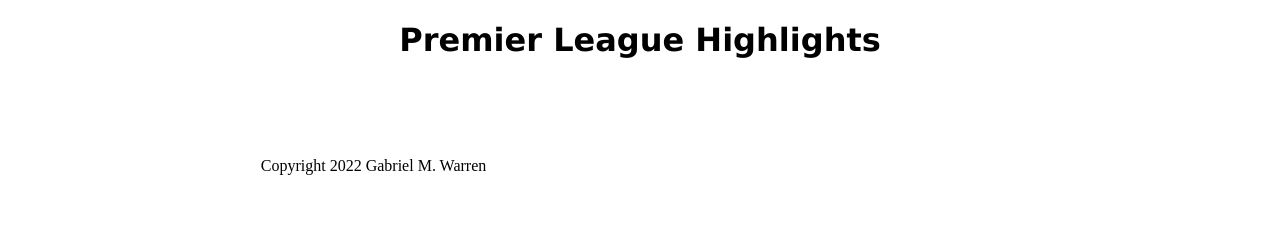
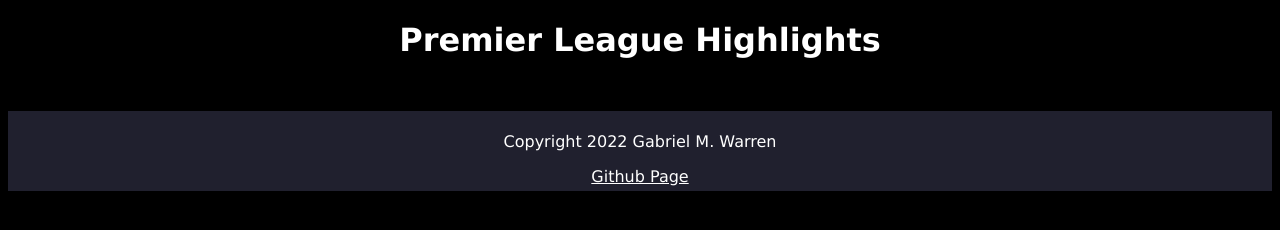
Before and after one commit to gabrielmwarren/soccer-clips, a plain HTML site: page index.html in a window 1280 px wide. Drawn offline with nearby package versions, Linux system fonts and the light colour scheme; no server answers.

Commit message:
html additions

```diff
--- a/index.html
+++ b/index.html
@@ -11,7 +11,12 @@
 <body>
     <h1 class="title">Premier League Highlights</h1>
     <div id="embed-container"></div>
-    <p class="copyright">Copyright 2022 Gabriel M. Warren</p>
+    <div class="bottom-nav">
+        <div class="text">
+            <p>Copyright 2022 Gabriel M. Warren</p>
+            <a href="https://github.com/gabrielmwarren/soccer-clips">Github Page</a>
+        </div>
+    </div>
     <script src="main.js"></script>
 </body>
 </html>
--- a/main.css
+++ b/main.css
@@ -1,3 +1,8 @@
+body {
+    background-color: black;
+    color: white;
+}
+
 #embed-container {
     display: table;
     width: 100%;
@@ -11,7 +16,18 @@
     font-family: Verdana, Geneva, Tahoma, sans-serif;
 }
 
-.copyright {
-    margin-left: 20%;
-    padding-top: 30px;
+.bottom-nav {
+    background-color: rgb(32, 32, 46);
+    height: 80px;
+    width: 100%;
 }
+
+.text {
+    padding-top: 5px;
+    font-family: Verdana, Geneva, Tahoma, sans-serif;
+    text-align: center;
+}
+
+a {
+    color: white;
+}
```
